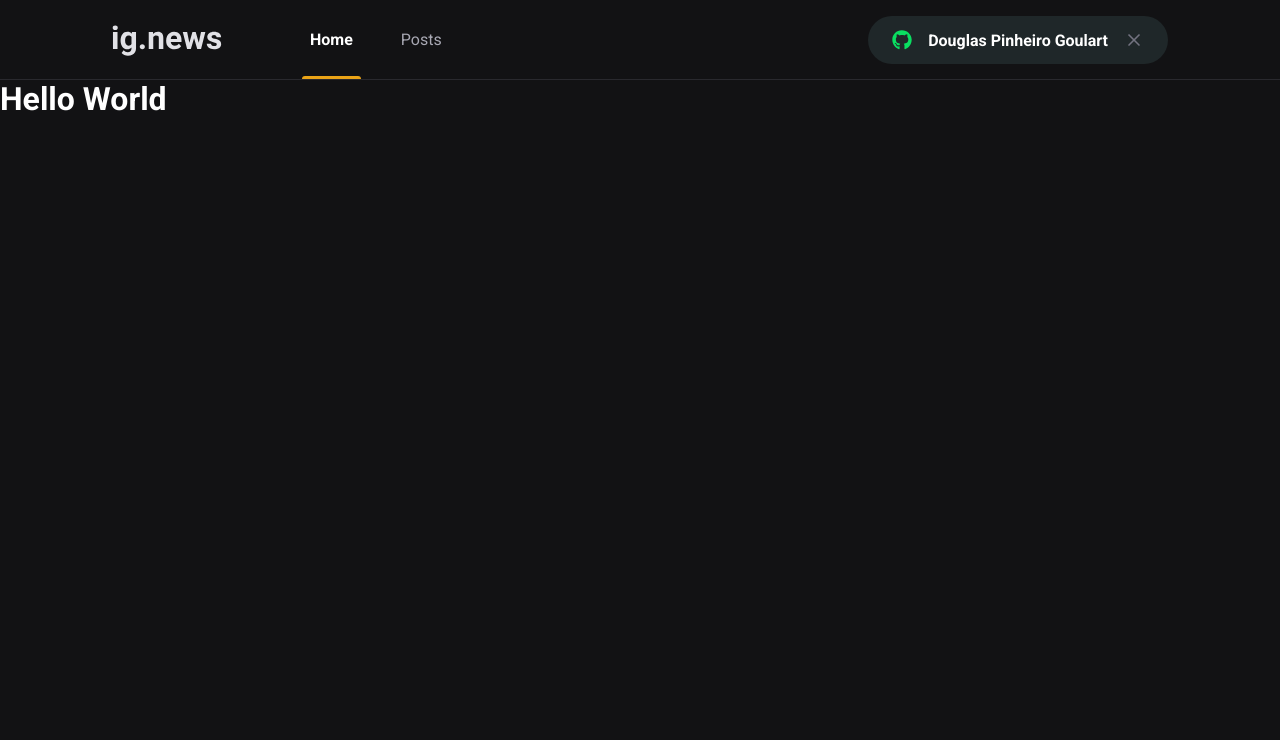
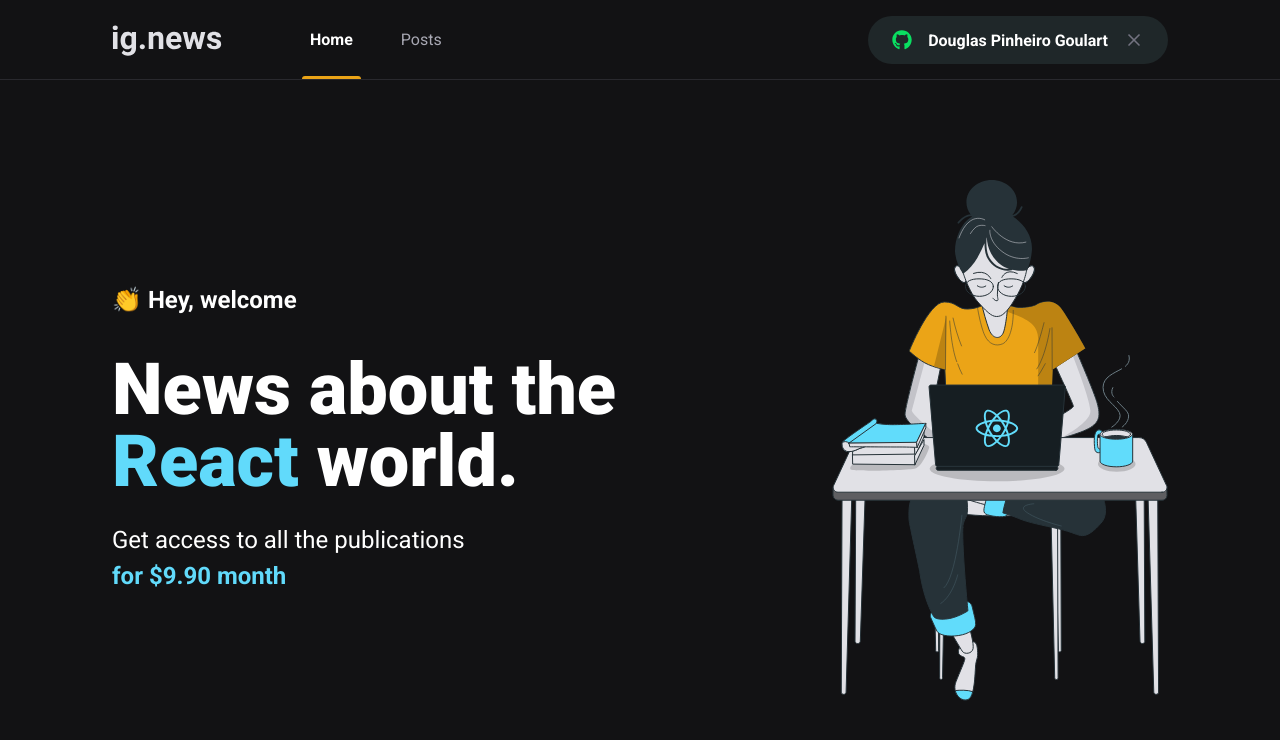
Before and after one commit to doougui/ignews, a Next.js app: page / in a window 1280 px wide. Shown: the top 740 px of the page. Built offline with nearby package versions, Linux system fonts and the light colour scheme.

Commit message:
Creating the Home page with its styles

```diff
--- /dev/null
+++ b/src/pages/home.module.scss
@@ -0,0 +1,42 @@
+.contentContainer {
+  display: block;
+  max-width: 1120px;
+  margin: 0 auto;
+  padding: 0 2rem;
+  height: calc(100vh - 5rem);
+
+  display: flex;
+  align-items: center;
+  justify-content: space-between;
+}
+
+.hero {
+  max-width: 600px;
+
+  > span {
+    font-size: 1.5rem;
+    font-weight: bold;
+  }
+
+  h1 {
+    font-size: 4.5rem;
+    line-height: 4.5rem;
+    font-weight: 900;
+    margin-top: 2.5rem;
+
+    span {
+      color: var(--cyan-500);
+    }
+  }
+
+  p {
+    font-size: 1.5rem;
+    line-height: 2.25rem;
+    margin-top: 1.5rem;
+
+    span {
+      color: var(--cyan-500);
+      font-weight: bold;
+    }
+  }
+}
--- a/src/pages/index.tsx
+++ b/src/pages/index.tsx
@@ -1,15 +1,30 @@
 import Head from 'next/head';
 import React from 'react';
+import Image from 'next/image';
+
+import styles from './home.module.scss';
+
+import girlCodingImg from '../../public/images/avatar.svg';
 
 export default function Home() {
   return (
     <>
       <Head>
-        <title>Início | ig.news</title>
+        <title>Home | ig.news</title>
       </Head>
-      <h1>
-        Hello World
-      </h1>
+
+      <main className={styles.contentContainer}>
+        <section className={styles.hero}>
+          <span>👏 Hey, welcome</span>
+          <h1>News about the <span>React</span> world.</h1>
+          <p>
+            Get access to all the publications <br />
+            <span>for $9.90 month</span>
+          </p>
+        </section>
+
+        <Image src={girlCodingImg} alt="Girl coding" />
+      </main>
     </>
   );
 }
```
